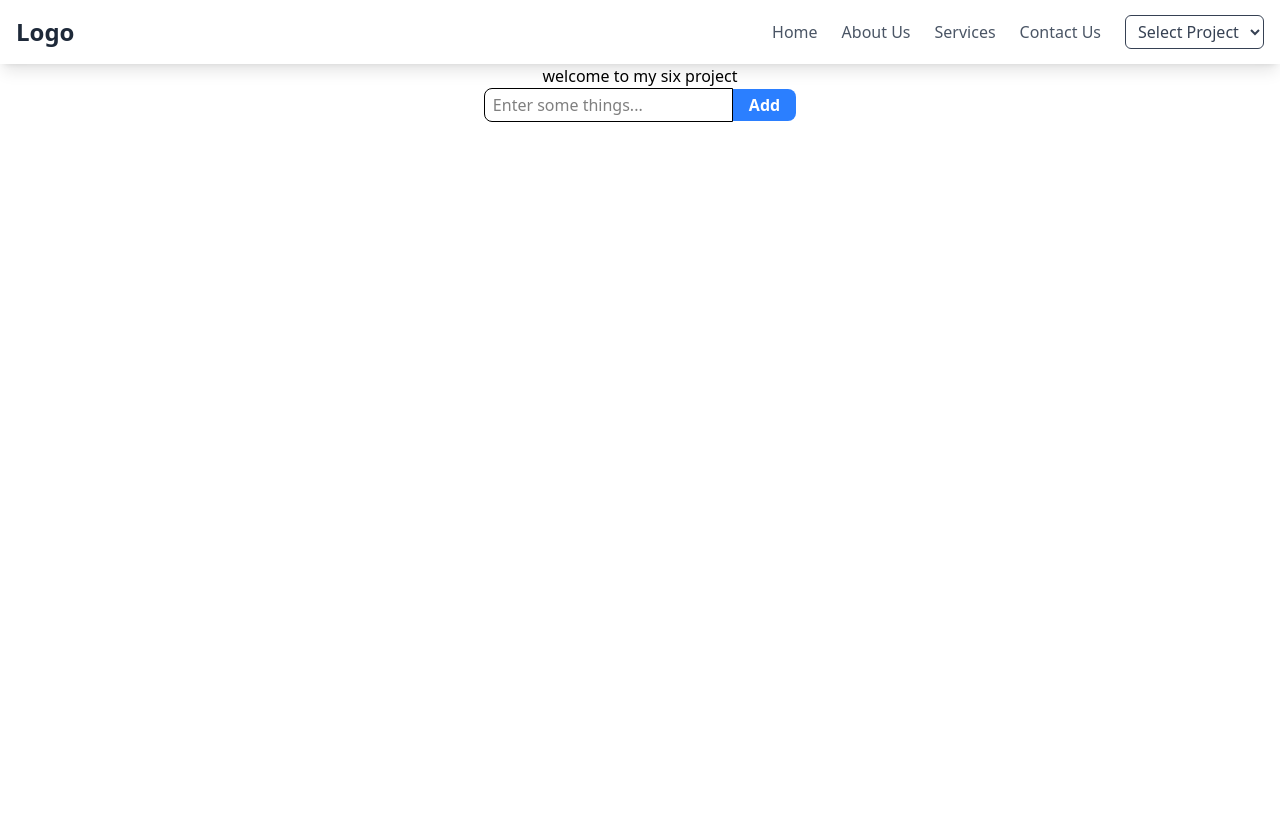
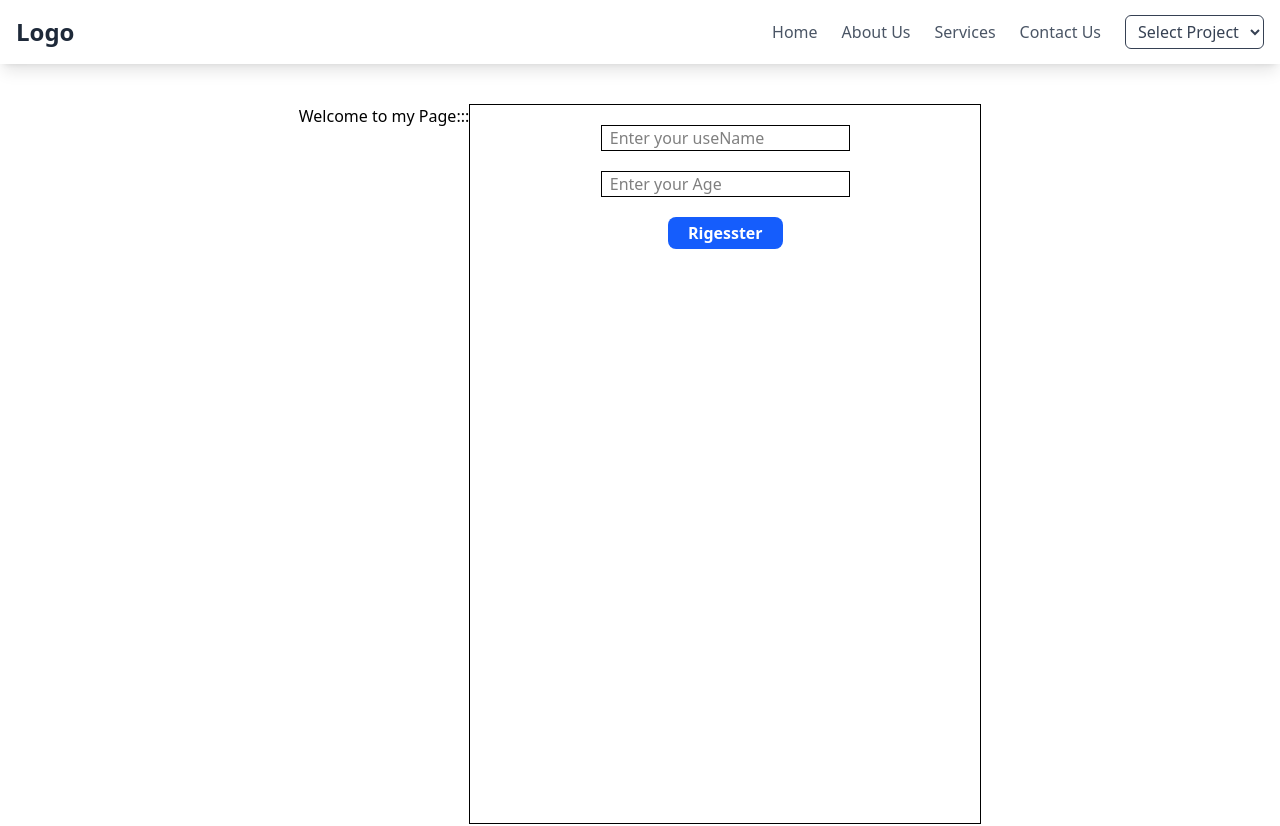
Before and after one commit to jumaghulami/React-juma, a React (Vite) app: page /project6 in a window 1280 px wide. Shown: the top 826 px of the page. Built offline with nearby package versions, Linux system fonts and the light colour scheme.

Commit message:
change the bg-button

```diff
--- a/src/project/project6/Project6.jsx
+++ b/src/project/project6/Project6.jsx
@@ -1,60 +1,51 @@
 import React, { useState } from "react";
 
 function Project6() {
-  const [add, setAdd] = useState([]);
-  const [input, setInput] = useState("");
+  const [input, setInput] = useState({});
 
-  const handleAddClick = (e) => {
-    e.preventDefault(e);
-    if (input.trim() !== "") {
-      setAdd([...add, input]);
-      setInput("");
-    }
+  const handleChange = (e) => {
+    const name = e.target.name;
+    const age = e.target.value;
+    setInput((khan) => ({ ...khan, [name]: age }));
   };
-  const handleSelectChange = (index) => {
-    const addNew = add.filter((_, i) => i !== index);
-    setAdd(addNew);
+
+  const handleSubmit = (e) => {
+    e.preventDefault();
+    alert(input);
   };
 
   return (
-    <div className=" h-screen">
-      <div className=" text-center ">
-        <p>welcome to my six project</p>
+    <div className=" h-screen flex justify-center py-10">
+      <div>Welcome to my Page:::</div>
 
-        <div className=" ">
-          <form onSubmit={handleAddClick} className=" ">
+      <div className=" border min-w-lg p-5   ">
+        <form
+          onSubmit={handleSubmit}
+          className=" flex flex-col  justify-center items-center "
+        >
           <input
-              value={input}
-              onChange={(e) => setInput(e.target.value)}
+            name="userName"
+            value={input.userName || ""}
+            onChange={handleChange}
             type="text"
-              placeholder="Enter some things..."
-              className=" px-2 py-1 border rounded-l-lg "
+            placeholder="Enter your useName"
+            className="border px-2 mb-5"
+          />
+          <input
+            name="age"
+            value={input.age || ""}
+            onChange={handleChange}
+            type="number"
+            placeholder="Enter your Age"
+            className="border px-2 mb-5"
           />
           <button
+            className=" px-5 py-1  bg-blue-600 rounded-lg text-white font-semibold"
             type="submit"
-              className=" bg-blue-500 hover:bg-blue-600 rounded-r-lg text-white font-semibold px-4 py-1"
           >
-              Add
+            Rigesster
           </button>
         </form>
-          <div className=" ">
-            <ul className="">
-              {add.map((item, index) => (
-                <li key={index} className=" flex justify-center items-center ">
-                  <div className=" border flex justify-between items-center min-w-sm mb-2">
-                    <span className=" px-2"> {item}</span>
-                    <button
-                      onClick={() => handleSelectChange(index)}
-                      className=" bg-red-500 hover:bg-red-600 rounded-r-lg text-white font-semibold px-4 py-1"
-                    >
-                      delete
-                    </button>
-                  </div>
-                </li>
-              ))}
-            </ul>
-          </div>
-        </div>
       </div>
     </div>
   );
```
Lines whose indentation alone changed are shown as unchanged.
